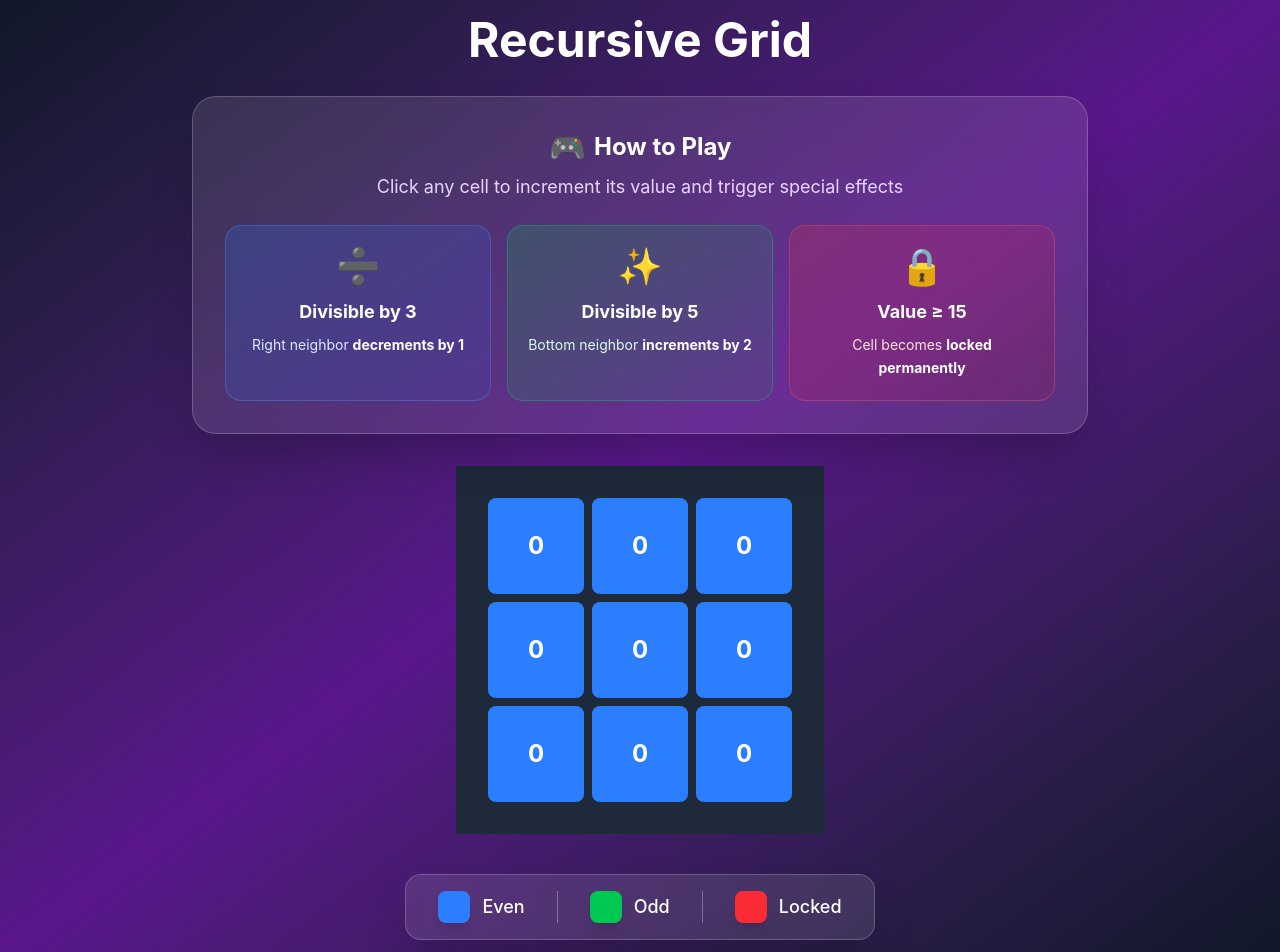
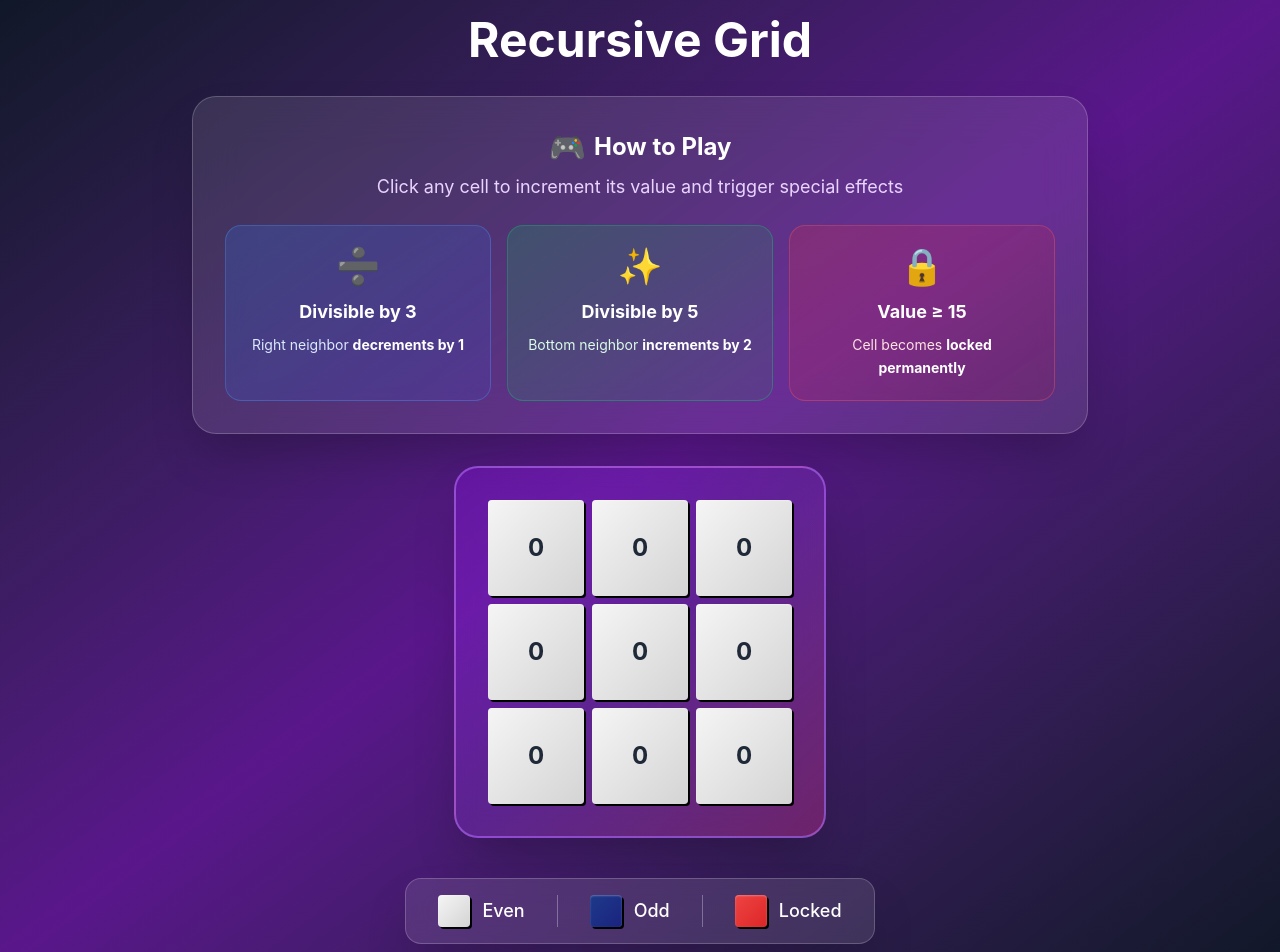
Before and after one commit to Shashank-Ge/Recursive-Grid, a Next.js app: page / in a window 1280 px wide. Shown: the top 952 px of the page. Built offline with nearby package versions, Linux system fonts and the light colour scheme.

Commit message:
checkpoint 2 : complete project

```diff
--- a/app/page.tsx
+++ b/app/page.tsx
@@ -66,17 +66,38 @@ export default function Home() {
       <div className="mt-10 bg-white/10 backdrop-blur-md rounded-2xl px-8 py-4 border border-white/20 shadow-2xl">
         <div className="flex gap-8 items-center justify-center">
           <div className="flex items-center gap-3 group cursor-default">
-            <div className="w-8 h-8 bg-blue-500 rounded-lg shadow-lg group-hover:scale-110 transition-transform duration-200"></div>
+            <div
+              className="w-8 h-8 rounded group-hover:scale-110 transition-transform duration-200"
+              style={{
+                backgroundImage: 'linear-gradient(135deg, #f5f5f5 0%, #d4d4d4 100%)',
+                boxShadow: '2px 2px 0px black, inset 0 1px 2px rgba(255, 255, 255, 0.3)',
+                borderRadius: '4px'
+              }}
+            ></div>
             <span className="text-white font-medium text-lg">Even</span>
           </div>
           <div className="w-px h-8 bg-white/30"></div>
           <div className="flex items-center gap-3 group cursor-default">
-            <div className="w-8 h-8 bg-green-500 rounded-lg shadow-lg group-hover:scale-110 transition-transform duration-200"></div>
+            <div
+              className="w-8 h-8 rounded group-hover:scale-110 transition-transform duration-200"
+              style={{
+                backgroundImage: 'linear-gradient(135deg, #1e3a8a 0%, #1a237e 100%)',
+                boxShadow: '2px 2px 0px black, inset 0 1px 2px rgba(255, 255, 255, 0.3)',
+                borderRadius: '4px'
+              }}
+            ></div>
             <span className="text-white font-medium text-lg">Odd</span>
           </div>
           <div className="w-px h-8 bg-white/30"></div>
           <div className="flex items-center gap-3 group cursor-default">
-            <div className="w-8 h-8 bg-red-500 rounded-lg shadow-lg group-hover:scale-110 transition-transform duration-200"></div>
+            <div
+              className="w-8 h-8 rounded group-hover:scale-110 transition-transform duration-200"
+              style={{
+                backgroundImage: 'linear-gradient(135deg, #ef4444 0%, #dc2626 100%)',
+                boxShadow: '2px 2px 0px black, inset 0 1px 2px rgba(255, 255, 255, 0.3)',
+                borderRadius: '4px'
+              }}
+            ></div>
             <span className="text-white font-medium text-lg">Locked</span>
           </div>
         </div>
--- a/components/Cell.tsx
+++ b/components/Cell.tsx
@@ -1,33 +1,59 @@
-import React from 'react' ;
+import React from 'react';
 import { Cell as CellType } from '../engine/gridEngine';
-import { getCellColorClass } from '../engine/gridEngine' ;
-import { on } from 'events';
+import { getCellBackgroundColor, getCellTextColor } from '../engine/gridEngine';
 
 interface CellProps {
-    cell : CellType;
-    onClick : () => void  // function to call when clicked
+    cell: CellType;
+    onClick: () => void  // function to call when clicked
 }
 
 // Cell Component ( used 9 times in the grid )
 
-export function Cell ({cell , onClick } :CellProps) {
-    // get color based o cell state
-    const colorClass = getCellColorClass(cell);
+export function Cell({ cell, onClick }: CellProps) {
+    // get colors based on cell state
+    const backgroundColor = getCellBackgroundColor(cell);
+    const textColor = getCellTextColor(cell);
 
     return (
         <button
             onClick={onClick}
             disabled={cell.locked}
-            className={`
-                ${colorClass}
-                w-24 h-24
-                text-white text-2xl font-bold
-                rounded-lg
-                transition-all duration-200
-                hover:scale-105 hover:shadow-lg
-                disabled:cursor-not-allowed disabled:opacity-75
-                active:scale-95
-            `}
+            style={{
+                backgroundImage: backgroundColor,
+                color: textColor,
+                width: '96px',
+                height: '96px',
+                fontSize: '24px',
+                fontWeight: 'bold',
+                borderRadius: '4px',
+                boxShadow: '2px 2px 0px black, inset 0 1px 2px rgba(255, 255, 255, 0.3)',
+                border: 'none',
+                cursor: cell.locked ? 'not-allowed' : 'pointer',
+                opacity: cell.locked ? 0.75 : 1,
+                transition: 'transform 0.2s, box-shadow 0.2s',
+            }}
+            onMouseEnter={(e) => {
+                if (!cell.locked) {
+                    e.currentTarget.style.transform = 'scale(1.05)';
+                    e.currentTarget.style.boxShadow = '3px 3px 0px black, inset 0 1px 3px rgba(255, 255, 255, 0.4)';
+                }
+            }}
+            onMouseLeave={(e) => {
+                e.currentTarget.style.transform = 'scale(1)';
+                e.currentTarget.style.boxShadow = '2px 2px 0px black, inset 0 1px 2px rgba(255, 255, 255, 0.3)';
+            }}
+            onMouseDown={(e) => {
+                if (!cell.locked) {
+                    e.currentTarget.style.transform = 'scale(0.95)';
+                    e.currentTarget.style.boxShadow = '1px 1px 0px black, inset 0 2px 4px rgba(0, 0, 0, 0.2)';
+                }
+            }}
+            onMouseUp={(e) => {
+                if (!cell.locked) {
+                    e.currentTarget.style.transform = 'scale(1.05)';
+                    e.currentTarget.style.boxShadow = '3px 3px 0px black, inset 0 1px 3px rgba(255, 255, 255, 0.4)';
+                }
+            }}
         >
             {cell.value}
         </button>
--- a/components/Grid.tsx
+++ b/components/Grid.tsx
@@ -1,4 +1,4 @@
-import React from 'react' ;
+import React from 'react';
 import { Grid as GridType } from '../engine/gridEngine';
 import { Cell } from './Cell';
 
@@ -7,19 +7,19 @@ interface GridProps {
     onCellClick: (row: number, col: number) => void;
 }
 
-export function Grid ({grid, onCellClick} : GridProps) {
+export function Grid({ grid, onCellClick }: GridProps) {
     return (
-        <div className="inline-block p-8 bg-gray-800 rounded-x1 shadow-2x1">
+        <div className="inline-block p-8 bg-gradient-to-br from-purple-600/30 via-purple-500/20 to-pink-500/30 backdrop-blur-md rounded-3xl shadow-2xl border-2 border-purple-400/50 hover:border-purple-300/70 transition-all duration-300">
             {/* Map over rows */}
-            {grid.map ((row,rowIndex) => (
+            {grid.map((row, rowIndex) => (
                 <div key={rowIndex} className="flex gap-2 mb-2 last:mb-0">
                     {/* Map over columns */}
                     {row.map((cell, colIndex) => (
                         <Cell
-                        key={`${rowIndex}-${colIndex}`}
-                        cell={cell}
-                        onClick={() => onCellClick(rowIndex, colIndex)}
-                    />
+                            key={`${rowIndex}-${colIndex}`}
+                            cell={cell}
+                            onClick={() => onCellClick(rowIndex, colIndex)}
+                        />
                     ))}
                 </div>
             ))}
--- a/engine/gridEngine.ts
+++ b/engine/gridEngine.ts
@@ -76,13 +76,25 @@ export function handleCellClick(
 
 
 
-// FUNCTION TO GET THE COLOR OF THE CELL
+// FUNCTION TO GET THE BACKGROUND COLOR/GRADIENT OF THE CELL
 
-export function getCellColorClass(cell: Cell): string {
+export function getCellBackgroundColor(cell: Cell): string {
     if (cell.locked) {
-        return 'bg-red-500';
+        return 'linear-gradient(135deg, #ef4444 0%, #dc2626 100%)'; // red gradient for locked
     }
 
-    // returning blue if even, green if odd
-    return cell.value % 2 === 0 ? 'bg-blue-500' : 'bg-green-500';
+    // Light Gray gradient for even, Navy Blue gradient for odd
+    return cell.value % 2 === 0
+        ? 'linear-gradient(135deg, #f5f5f5 0%, #d4d4d4 100%)' // subtle gray gradient
+        : 'linear-gradient(135deg, #1e3a8a 0%, #1a237e 100%)'; // navy blue gradient
 }
+
+// FUNCTION TO GET THE TEXT COLOR OF THE CELL
+export function getCellTextColor(cell: Cell): string {
+    if (cell.locked) {
+        return '#ffffff'; // white for locked
+    }
+
+    // Black for even (light gray bg), White for odd (navy blue bg)
+    return cell.value % 2 === 0 ? '#1f2937' : '#ffffff';
+}
```
Also changed, not shown: 1 other file (tests, documents, lock files or other folders).
